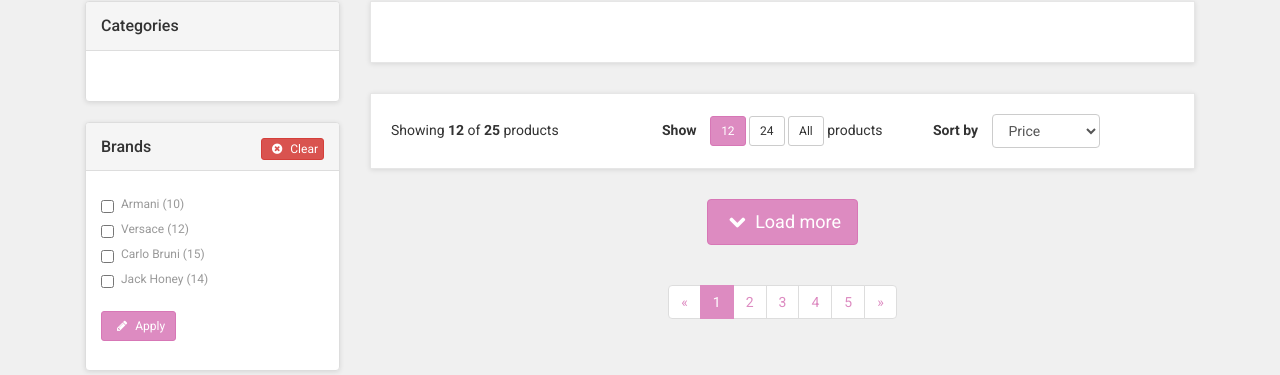
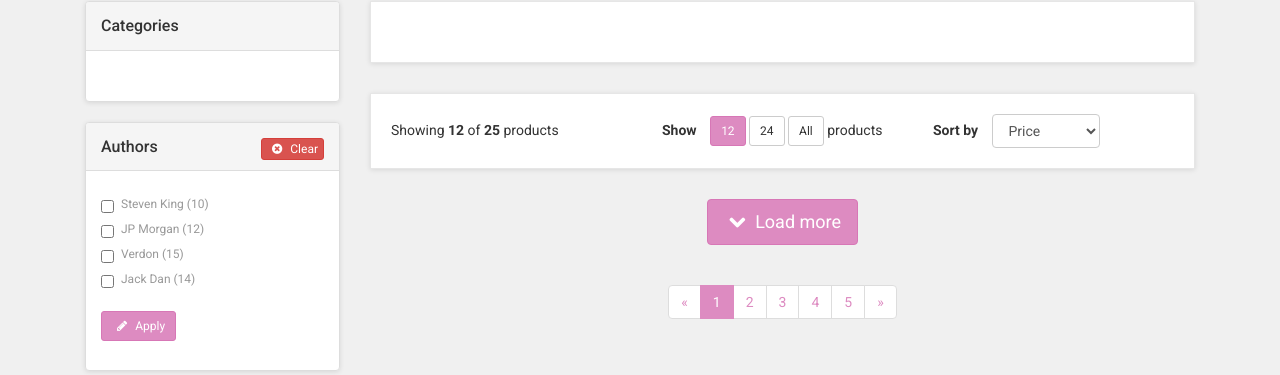
Before and after one commit to oscar0812/BookZale, a PHP site: the page made by app/views/books.php in a window 1280 px wide. Shown: the part 206-581 px from the top of the page. Run offline with PHP 8.4, Linux system fonts and the light colour scheme; the template is opened without the code that fills it, so the values that code supplies are empty.

Commit message:
add author search section

```diff
--- a/app/views/templates/book-right-column.php
+++ b/app/views/templates/book-right-column.php
@@ -39,7 +39,7 @@ _________________________________________________________ -->
   <div class="panel panel-default sidebar-menu">
 
     <div class="panel-heading">
-      <h3 class="panel-title">Brands <a class="btn btn-xs btn-danger pull-right" href="#"><i class="fa fa-times-circle"></i> Clear</a></h3>
+      <h3 class="panel-title">Authors <a class="btn btn-xs btn-danger pull-right" href="#"><i class="fa fa-times-circle"></i> Clear</a></h3>
     </div>
 
     <div class="panel-body">
@@ -48,22 +48,22 @@ _________________________________________________________ -->
         <div class="form-group">
           <div class="checkbox">
             <label>
-                                        <input type="checkbox">Armani (10)
+                                        <input type="checkbox">Steven King (10)
                                     </label>
           </div>
           <div class="checkbox">
             <label>
-                                        <input type="checkbox">Versace (12)
+                                        <input type="checkbox">JP Morgan (12)
                                     </label>
           </div>
           <div class="checkbox">
             <label>
-                                        <input type="checkbox">Carlo Bruni (15)
+                                        <input type="checkbox">Verdon (15)
                                     </label>
           </div>
           <div class="checkbox">
             <label>
-                                        <input type="checkbox">Jack Honey (14)
+                                        <input type="checkbox">Jack Dan (14)
                                     </label>
           </div>
         </div>
```
